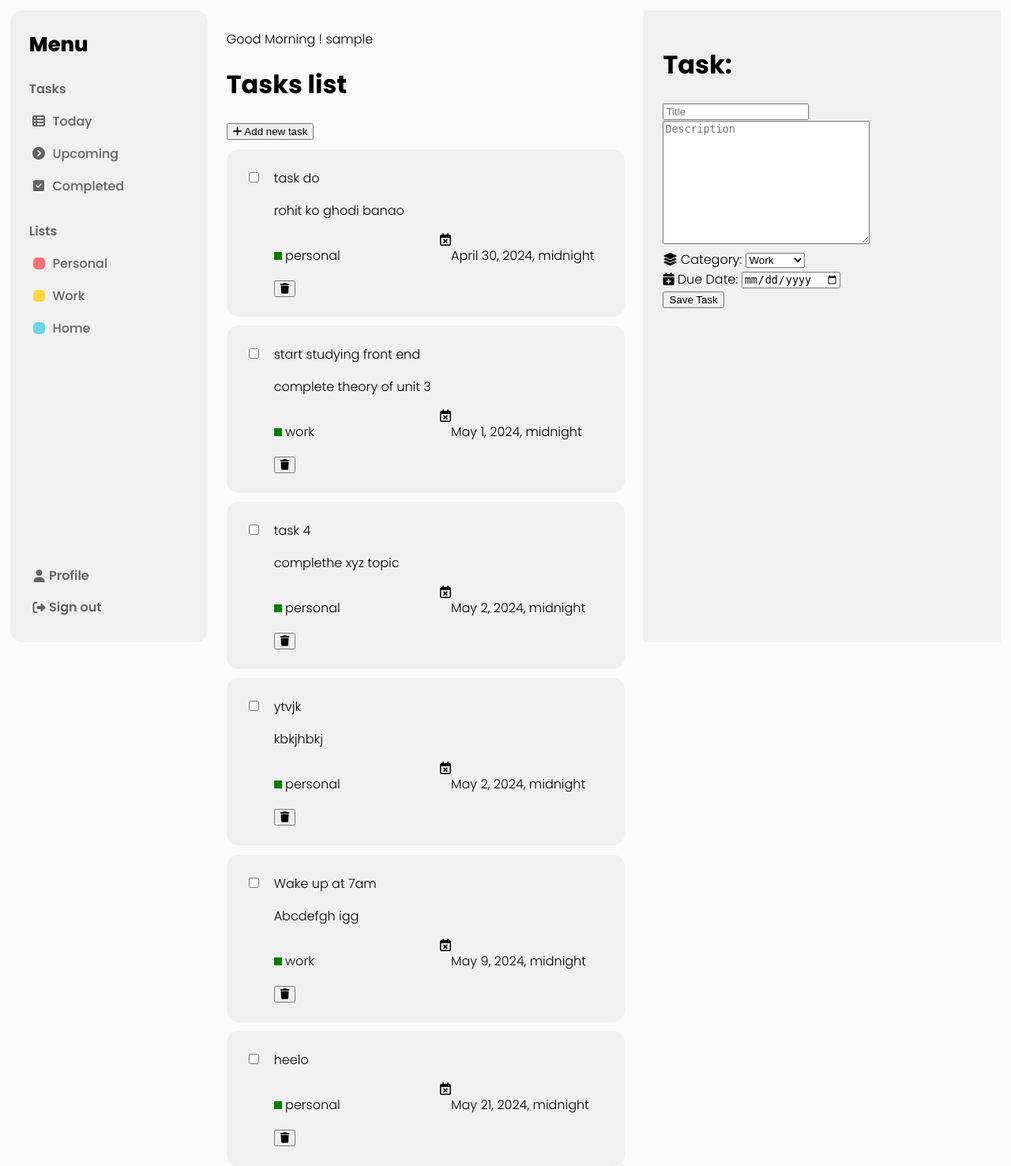
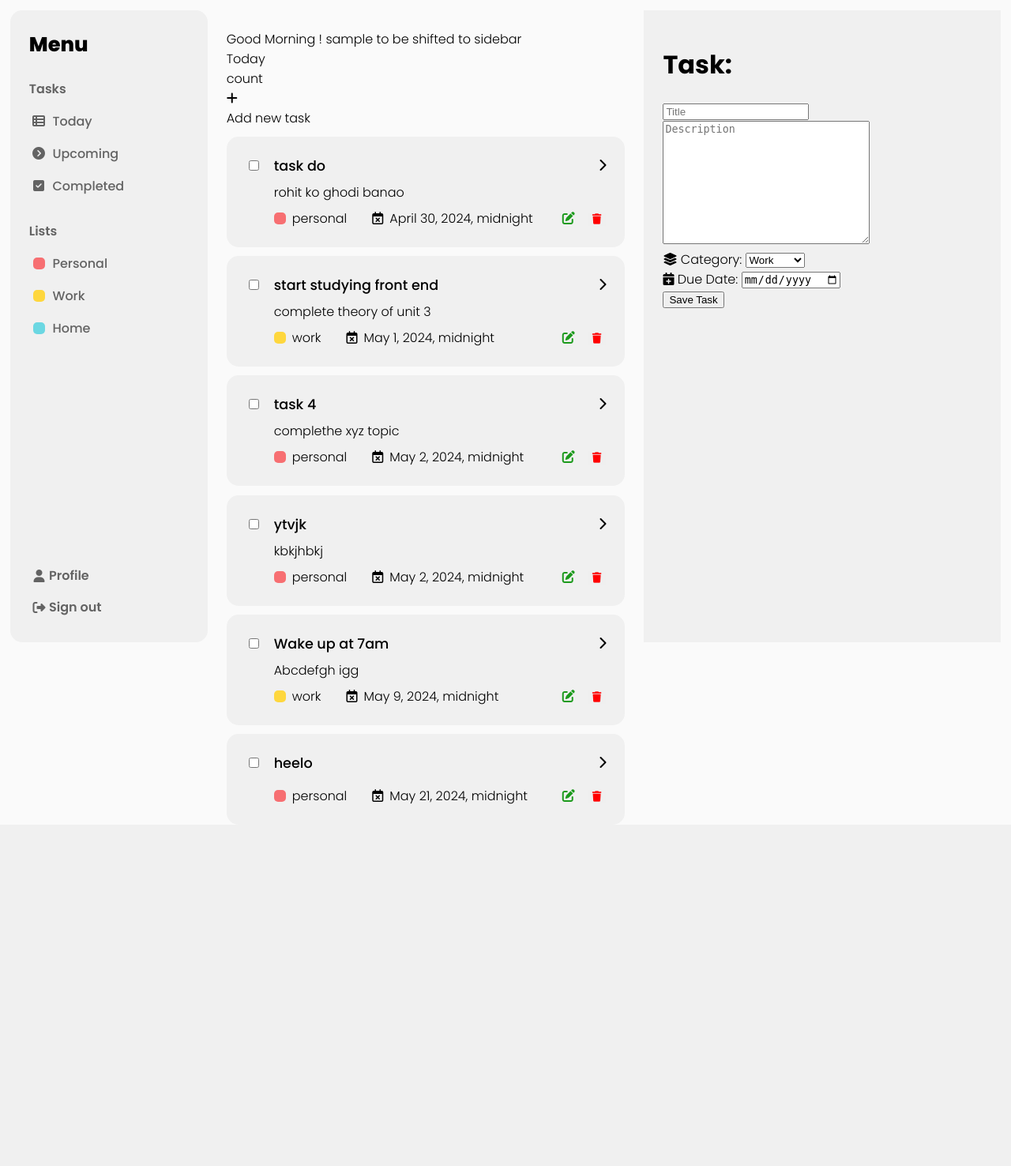
Before and after one commit to AbhinavSinghSokhi/py-dev-cvalley, a Django app: template campusvalley/todo_list/templates/dashboard.html in a window 1280 px wide. Shown: the whole page at 79% size. After the commit the page ends 1018 px from the top, so only its background shows below. Run offline with Django 5.2, Linux system fonts and the light colour scheme; data comes from the database, SQL or seed files in the repository; both versions use the stored data as it was after the commit; the template is opened without the code that fills it: values that come from a table or form of the project are taken from there, most other values are stand-ins (such as "Sample title", 1, 10 or a date in 2020); some libraries are stand-ins or nearby versions.

Commit message:
Added task list styles

```diff
--- a/campusvalley/todo_list/static/css/dashboard.css
+++ b/campusvalley/todo_list/static/css/dashboard.css
@@ -195,6 +195,8 @@ a{
 }
 
 
+/* tasks list styles */
+
 .task-list-section {
     flex: 5;
     padding: 1.5rem;
@@ -213,13 +215,39 @@ a{
     -o-border-radius: 15px;
 }
 
+
+.title-arrow-container {
+    display: flex;
+    justify-content: space-between;
+}
+
+.task-title{
+    font-size: 1.1rem;
+    font-weight: 500;
+    margin-bottom: 0.5rem;
+}
+
 .task-checkbox{
-    /* flex: 1; */
-    /* margin: auto; */
+    div{
+        form{
+            margin: 3px 0px;
+            padding: 0px;
+            font-size: 0px;
+            input{
+                /* padding: 0px; */
+                /* margin: 0px; */
+            }
+        }
     display: flex;
     justify-content: center;
     align-items: start;
+    }
 }
+
+.description {
+    margin-bottom: 0.5rem;
+}
+
 .task-details{
     /* flex: 12; */
     width: 100%;
@@ -231,47 +259,88 @@ a{
     padding: 1.5rem;
 }
 
-.category-duedate-container {
-    display: flex;
-}
-
-.category-personal-label {
-    width: 10px;
-    height: 10px;
-    background-color: green;
-    display: inline-block;
-}
-
-.category-work-label {
-    width: 10px;
-    height: 10px;
-    background-color: red;
-    display: inline-block;
-}
-
-.category-home-label {
-    width: 10px;
-    height: 10px;
-    background-color: blue;
-    display: inline-block;
-}
-
-.title-bin-container {
+.task-subdetails-container {
     display: flex;
     justify-content: space-between;
 }
 
+.category-duedate-container {
+    display: flex;
+    gap: 2rem;
+}
 
-.due-date-container {
-    flex:1;
+.category-container {
     display: flex;
-    img{
+    justify-content: flex-start;
+    align-items: center;
+    gap: 0.5rem;
+}
 
+.due-date-container{
+    display: flex;
+    justify-content: flex-start;
+    align-items: center;
+    gap:0.5rem;
+}
+
+.due_date {
+    text-wrap:nowrap;
+}
+
+
+#task-edit-del-container{
+    display: flex;
+    justify-content: center;
+    align-items: center;
+    gap: 1rem;
+}
+
+.task-edit-container{
+    i{
+        color:rgb(28, 154, 28);
+        transition: transform 0.1s ease-in-out;
+        -webkit-transition: transform 0.1s ease-in-out;
+        -moz-transition: transform 0.1s ease-in-out;
+        -ms-transition: transform 0.1s ease-in-out;
+        -o-transition: transform 0.1s ease-in-out;
+}
+    i:hover{
+        cursor: pointer;
+        transform: scale(1.1);
+        -webkit-transform: scale(1.1);
+        -moz-transform: scale(1.1);
+        -ms-transform: scale(1.1);
+        -o-transform: scale(1.1);
     }
-    p{
 
+}
+
+.task-del-container {
+    form{
+        div{
+            button{
+                border:none;
+                color: red;
+                i{
+                    transition: transform 0.1s ease-in-out;
+                    -webkit-transition: transform 0.1s ease-in-out;
+                    -moz-transition: transform 0.1s ease-in-out;
+                    -ms-transition: transform 0.1s ease-in-out;
+                    -o-transition: transform 0.1s ease-in-out;
+}
+                i:hover {
+                    cursor:pointer;
+                    transform: scale(1.2);
+                    -webkit-transform: scale(1.2);
+                    -moz-transform: scale(1.2);
+                    -ms-transform: scale(1.2);
+                    -o-transform: scale(1.2);
+}
+            }
+        }
     }
 }
+
 
 .category-container{
     flex:1;
--- a/campusvalley/todo_list/templates/dashboard.html
+++ b/campusvalley/todo_list/templates/dashboard.html
@@ -76,14 +76,21 @@
         </div>
 
         <div class="task-list-section">
-            Good Morning ! {{ user_details.username }}
-            <h1>Tasks list</h1>
+            Good Morning ! {{ user_details.username }} to be shifted to sidebar
+            <div>
+                <div>Today</div>
+                <div>count</div>
+            </div>
             <div>
                 <!-- this button will open the form from right side -->
-                <button>
+                <div>
+                    <div>
                         <i class="fa-solid fa-plus"></i>
+                    </div>
+                    <div>
                         Add new task
-                </button>
+                    </div>
+                </div>
             </div>
             {% if tasks  %}
             {% for task in tasks %}
@@ -99,24 +106,38 @@
                     </div>
                 </div>
                 <div class="task-details">
-                    <div class="title-bin-container">
-                        <div class="title">{{ task.title }}</div>
+                    <div class="title-arrow-container">
+                        <div class="task-title">{{ task.title }}</div>
+                        <!-- <div>{{ task.dueDate }}</div> -->
+                        <div><i class="fa-solid fa-chevron-right"></i></div>
                     </div>
                     <div>
-                        <p class="description">{{ task.description }}</p>
+                        <div class="description">{{ task.description }}</div>
                     </div>
+                    <div class="task-subdetails-container">
                         <div class="category-duedate-container">
                             <div class="category-container">
-                            <div class="category-personal-label"></div>
-                            <p class="category">{{ task.category }}</p>
+                                {% if task.category == "personal" %}
+                                    <div class="redbox"></div>
+                                {% elif task.category == "home" %}
+                                    <div class="bluebox"></div>
+                                {% elif task.category == "work" %}
+                                    <div class="yellowbox"></div>
+                                {% endif %}
+                                <div class="category">{{ task.category }}</div>
                             </div>
                             <div class="due-date-container">
-                            <!-- <img src="" alt="cal-icon"> -->
+                                <div>
                                     <i class="fa-regular fa-calendar-xmark"></i>
-                            <p class="due_date">{{ task.dueDate }}</p>
+                                </div>
+                                <div class="due_date">{{ task.dueDate }}</div>
                             </div>
                         </div>
-                    <div>
+                        <div id="task-edit-del-container">
+                            <div class="task-edit-container">
+                                <i class="fa-solid fa-pen-to-square"></i>
+                            </div>
+                            <div class="task-del-container">
                                 <form action="delete_task" method="post">
                                     {% csrf_token %}
                                     <div>
@@ -124,6 +145,8 @@
                                         <button><i class="fa-solid fa-trash"></i></button>
                                     </div>
                                 </form>
+                            </div>
+                        </div>
                     </div>
                 </div>
             </div>
```
Also changed, not shown: campusvalley/db.sqlite3. Lines whose indentation alone changed are shown as unchanged.
